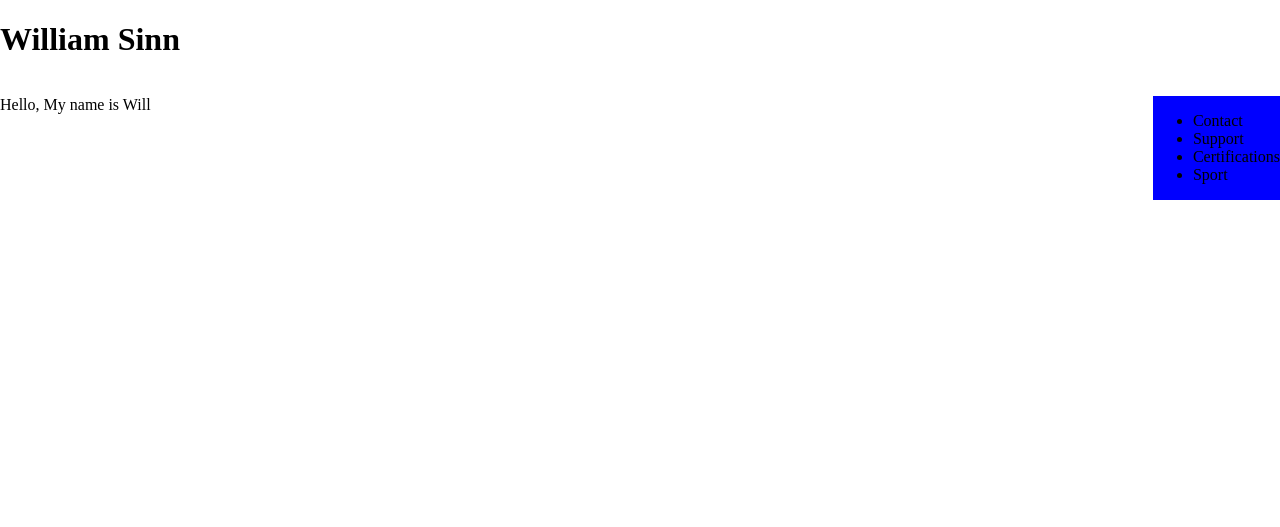
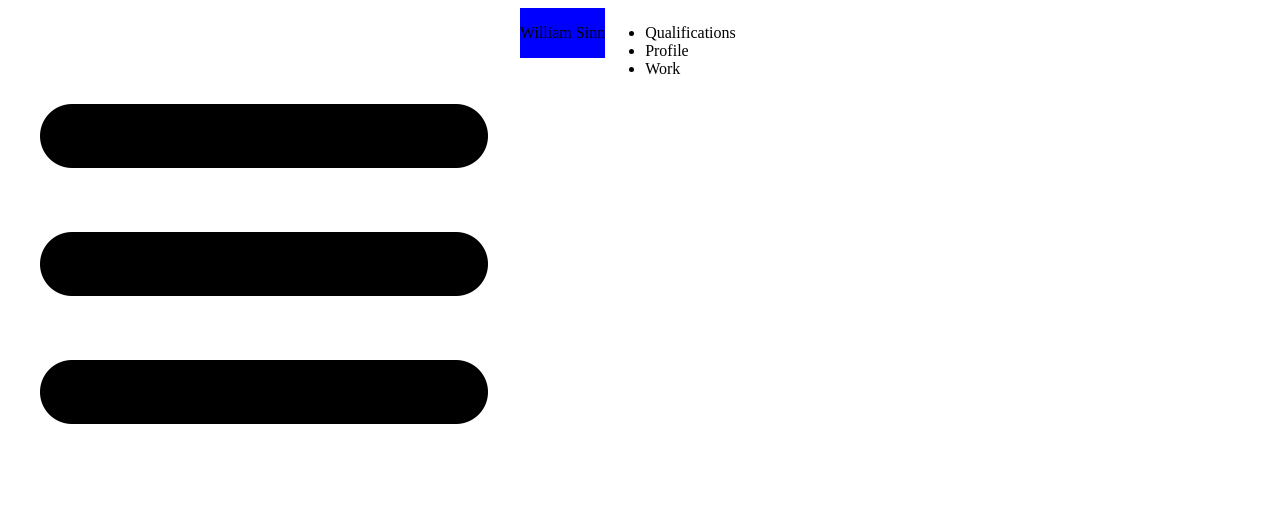
Before and after one commit to willsinn/Portfolio, a plain HTML site: page index.html in a window 1280 px wide. Drawn offline with Linux system fonts and the light colour scheme.

Commit message:
Second Commit

```diff
--- a/index.html
+++ b/index.html
@@ -1,27 +1,27 @@
 <!DOCTYPE html>
 <html>
   <head>
-
-      <link rel="stylesheet" href="styles.css">
+    <link rel="stylesheet" href="styles.css"/>
 
   </head>
     <body>
-          <h1> William Sinn </h1>
-          <div class= 'navBar'>
-            <div class='Name'></div>
-            <div class='Options'>
+        <div class="main">
+
+
+            <div class="navBar">
+            <div class="name"><p>William Sinn</p>
+            </div>
               <ul>
-                <li>Contact</li>
-                <li>Support</li>
-                <li>Certifications</li>
-                <li>Sport</li>
+                <li>Qualifications</li>
+                <li>Profile</li>
+                <li>Work</li>
               </ul>
             </div>
-          <div class= 'leftcontent'>
+            <div class="picture">
+              <img src = "hamburger.png" class="hamburger">
             </div>
-          <div class= 'rightcontent'>
-            <p>Hello, My name is Will
-            </p>
+        </div>
+        <div class="content">
         </div>
 
     </body>
--- a/styles.css
+++ b/styles.css
@@ -1,29 +1,21 @@
-body {
-  margin: 0;
+.picture {
+  display:inline;
+  float: left;
+
+}
+.navBar {
+  align-items: flex-start;
+
+}
+div {
+  display:inline-block;
 }
 
-h1 {
-  display: inline-block;
+ul {
+  float:right;
+  display:inline-block;
 }
 
-.Options {
-  display: inline-block;
-  background-color: blue;
-  float: right;
-
+.name {
+  background: blue;
 }
-.Name {
-  display: inline-block;
-  background-color: blue;
- float:left;
-
-}
-.leftcontent {
-  background-color: blue;
-  width: 50%;
-}
-
-.rightContent {
-  background-color: green;
-  width: 50%;
-}
```
Also changed, not shown: hamburger.png (added), 1 other file. Lines whose indentation alone changed are shown as unchanged.
